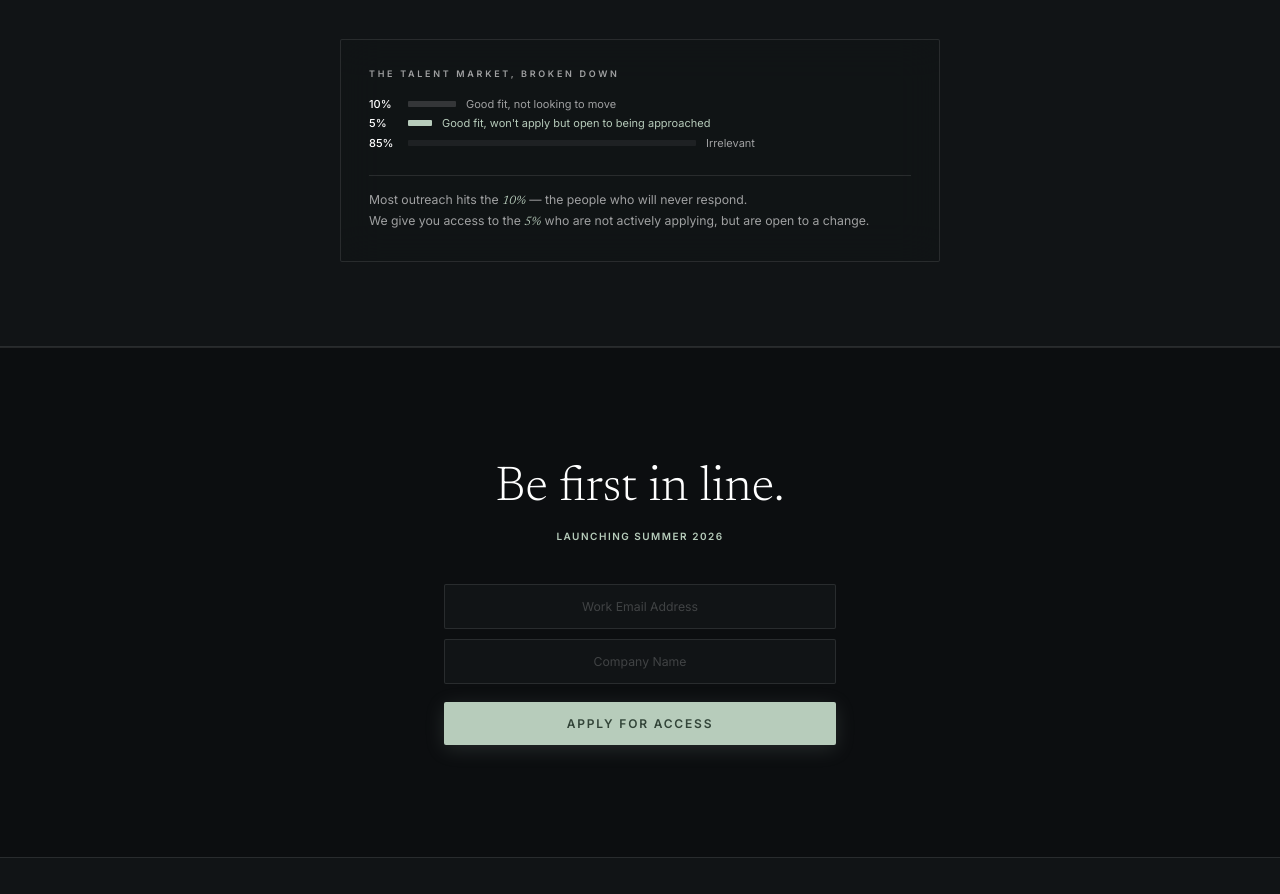
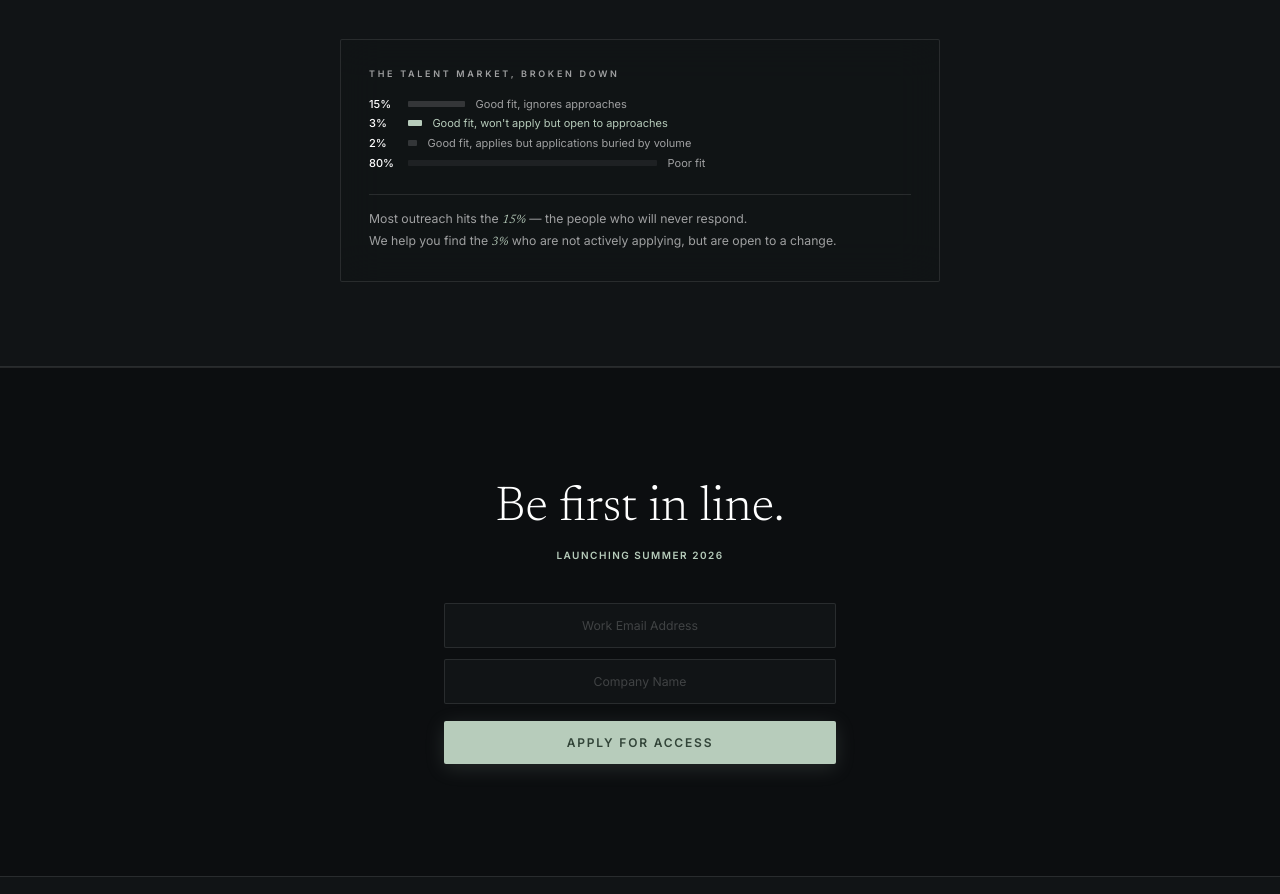
Before and after one commit to freebonacci/1eyeopen, a plain HTML site: page hirers.html in a window 1280 px wide. Shown: the part 3266-4160 px from the top of the page. Drawn offline with nearby package versions, Linux system fonts and the light colour scheme.

Commit message:
Add files via upload

```diff
--- a/hirers.html
+++ b/hirers.html
@@ -173,9 +173,9 @@
       height: 6px; border-radius: 1px; flex-shrink: 0;
       transition: width 1s ease;
     }
-    .bar-ignore { background: rgba(255,255,255,0.15); width: 10%; }
-    .bar-open { background: var(--sage); width: 5%; min-width: 4px; }
-    .bar-irrelevant { background: rgba(255,255,255,0.06); width: 60%; }
+    .bar-ignore { background: rgba(255,255,255,0.15); width: 12%; }
+    .bar-open { background: var(--sage); width: 3%; min-width: 4px; }
+    .bar-irrelevant { background: rgba(255,255,255,0.06); width: 52%; }
     .bar-label {
       font-size: 11px; color: var(--on-surface-variant);
     }
@@ -564,22 +564,27 @@
         <span class="market-label">The talent market, broken down</span>
         <div class="market-bar-wrap">
           <div class="market-bar-row">
-            <span class="bar-pct">10%</span>
+            <span class="bar-pct">15%</span>
             <div class="market-bar bar-ignore"></div>
-            <span class="bar-label">Good fit, not looking to move</span>
+            <span class="bar-label">Good fit, ignores approaches</span>
           </div>
           <div class="market-bar-row">
-            <span class="bar-pct">5%</span>
+            <span class="bar-pct">3%</span>
             <div class="market-bar bar-open"></div>
-            <span class="bar-label" style="color:var(--sage)">Good fit, won't apply but open to being approached</span>
+            <span class="bar-label" style="color:var(--sage)">Good fit, won't apply but open to approaches</span>
           </div>
           <div class="market-bar-row">
-            <span class="bar-pct">85%</span>
+            <span class="bar-pct">2%</span>
+            <div class="market-bar" style="background:rgba(255,255,255,0.15);width:2%;min-width:3px;"></div>
+            <span class="bar-label">Good fit, applies but applications buried by volume</span>
+          </div>
+          <div class="market-bar-row">
+            <span class="bar-pct">80%</span>
             <div class="market-bar bar-irrelevant"></div>
-            <span class="bar-label">Irrelevant</span>
+            <span class="bar-label">Poor fit</span>
           </div>
         </div>
-        <p class="market-insight">Most outreach hits the <span>10%</span> — the people who will never respond.<br>We give you access to the <span>5%</span> who are not actively applying, but are open to a change.</p>
+        <p class="market-insight">Most outreach hits the <span>15%</span> — the people who will never respond.<br>We help you find the <span>3%</span> who are not actively applying, but are open to a change.</p>
       </div>
     </div>
   </div>
```
